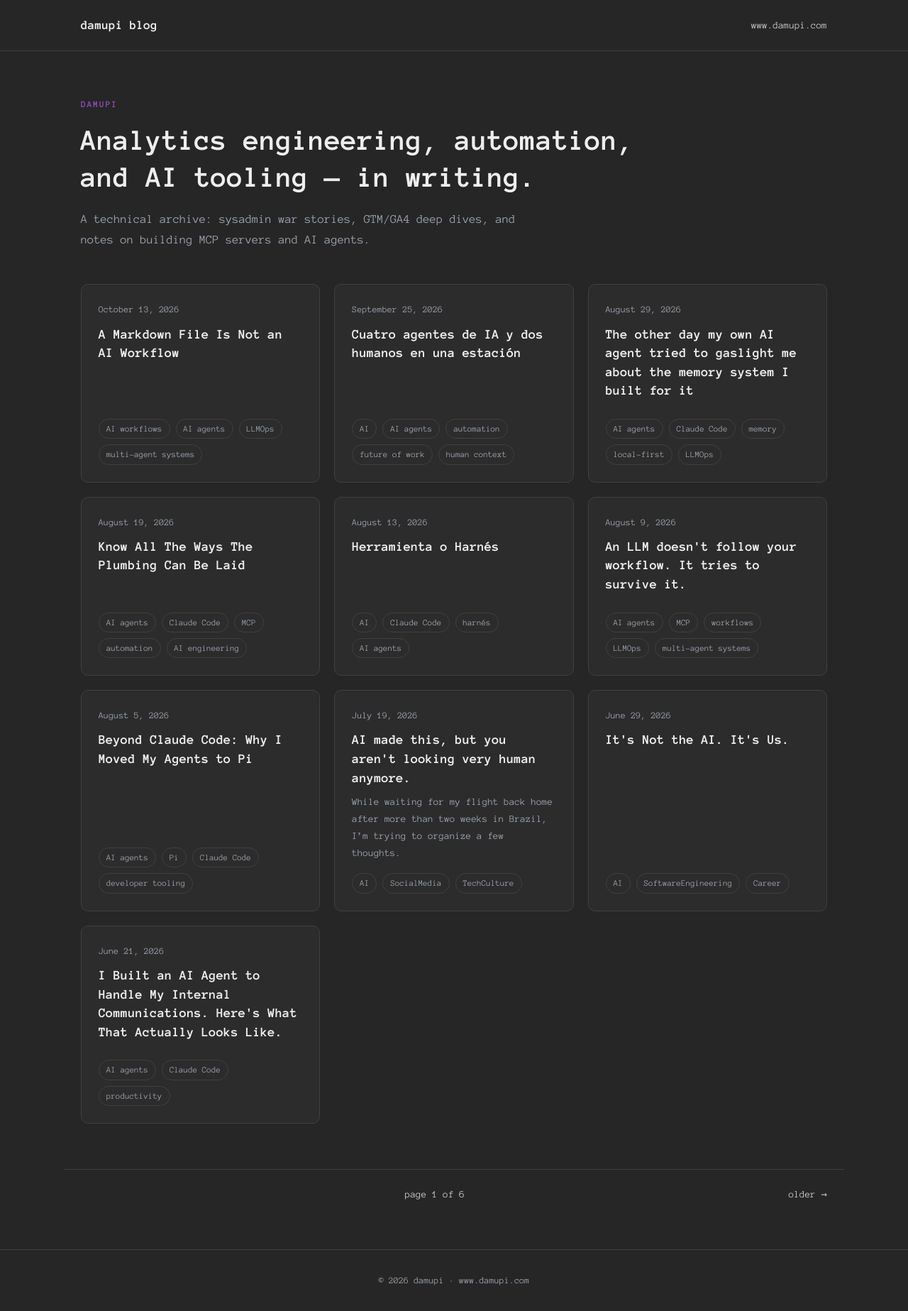
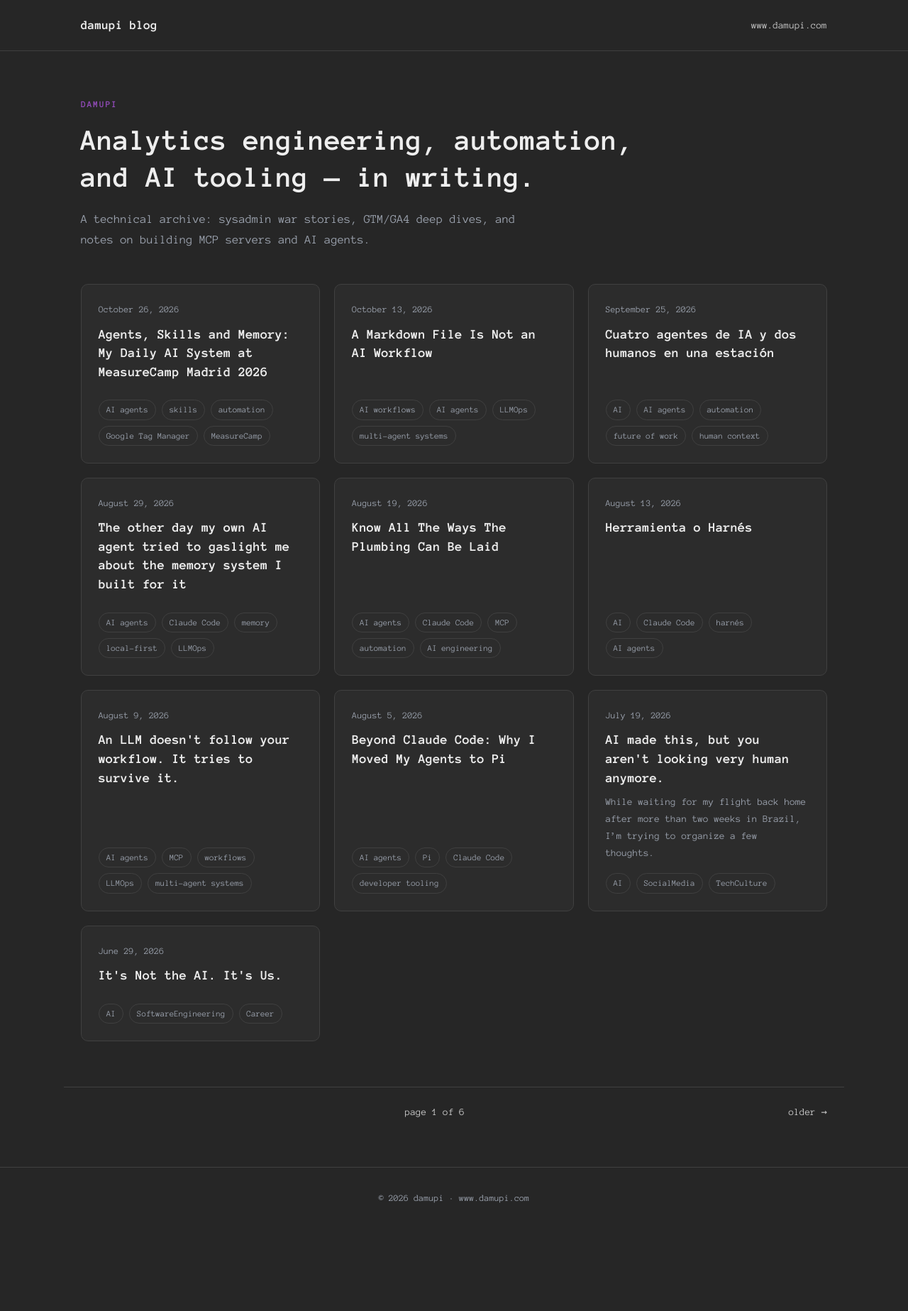
Before and after one commit to damupi/blog, a Jekyll site: the page built from index.html, in a window 1280 px wide. Shown: the whole page at 71% size. Built offline with Jekyll 4.4.1, drawn with Linux system fonts in a browser that asks for light colours; the list of posts is cut into pages by our own code; after the commit the page ends 1731 px from its top, so only the background shows below that; some of the changed lines change nothing that is shown.

Commit message:
Publish MeasureCamp Madrid 2026 session materials (#2)

```diff
--- /dev/null
+++ b/_posts/2026-10-26-agents-skills-and-memory-measurecamp-madrid-2026.md
@@ -0,0 +1,93 @@
+---
+title: "Agents, Skills and Memory: My Daily AI System at MeasureCamp Madrid 2026"
+date: 2026-10-26
+tags: ["AI agents", "skills", "automation", "Google Tag Manager", "MeasureCamp"]
+category: professional
+---
+
+![First-time speakers at MeasureCamp Madrid 2026](/img/2026-10-26-measurecamp-madrid-agents-skills-memory-1.jpg)
+
+This weekend I gave my first session at [**MeasureCamp Spain – Madrid 2026**](https://spain.measurecamp.org/).
+
+The session, *Agents, Skills and Memory: My Daily AI System*, received the **Best Session – From Data to Business Impact** award, sponsored by [JAKALA](https://www.jakala.com/).
+
+The award was a lovely surprise. What stayed with me even more was that the conversation continued after the scheduled end. People wanted to understand what was behind the demonstration and how the system worked outside a conference room.
+
+So I am sharing the slides and the supporting materials.
+
+## The task, not the architecture
+
+I did not want to spend thirty minutes giving people a tour of agent definitions and configuration files.
+
+Instead, the session followed one anonymised analytics task from beginning to end:
+
+1. An ambiguous tracking ticket arrives.
+2. A triage agent turns it into verifiable acceptance criteria.
+3. A specialised GTM agent prepares the implementation in an isolated workspace.
+4. A human reviews the diff and remains responsible for publishing.
+5. New evidence arrives, and the system investigates it before proposing a response.
+
+Only after completing the task did I reveal the layers behind it:
+
+- **Agents** define who is responsible for each part of the work.
+- **Skills** contain the procedures, conventions and safety rules.
+- **Tools** provide controlled access to the systems where work happens.
+- **Memory** preserves reusable decisions and findings between sessions.
+- **The human** approves sensitive actions and remains responsible for the outcome.
+
+The point was not that an agent could edit Google Tag Manager.
+
+The point was that it knew its responsibility, had the procedure and tools required to complete it, and knew where it had to stop.
+
+> **Automate the work. Do not delegate responsibility.**
+
+## The slides
+
+The presentation is in Spanish, as delivered at MeasureCamp Madrid.
+
+<div class="slide-deck">
+  <iframe src="/assets/slides/measurecamp-madrid-2026-agents-skills-memory.pdf#view=FitH" title="Agents, Skills and Memory – MeasureCamp Madrid 2026 slides" loading="lazy"></iframe>
+</div>
+
+[Download the slides as PDF](/assets/slides/measurecamp-madrid-2026-agents-skills-memory.pdf) · [Download the original PowerPoint](/assets/slides/measurecamp-madrid-2026-agents-skills-memory.pptx)
+
+## The materials behind the session
+
+I have also published a companion repository containing:
+
+- the slides;
+- an offline replay of the demonstration;
+- the fictional ticket and agent outputs;
+- the simplified system canvas;
+- the local dataLayer simulator used to explain the final debugging step.
+
+[Explore the MeasureCamp Madrid 2026 companion repository](https://github.com/damupi/measurecamp-madrid-2026-ai-setup).
+
+Everything in the public package has been reviewed and sanitised. It contains no company identifiers, production data, credentials or links to private systems.
+
+## The CLIs underneath the agents
+
+The agents are useful because they operate through tools with clear, inspectable interfaces. Three of the main command-line projects behind my daily setup are:
+
+- [`gafour`](https://github.com/damupi/gafour) for GA4 reporting and metadata inspection.
+- [`gtm-cli`](https://github.com/damupi/gtm-cli) for Google Tag Manager administration and controlled workspace workflows.
+- [`gaad-cli`](https://github.com/damupi/gaad-cli) for administering GA4 properties through the Admin API.
+
+A CLI alone is not an agent. The agent adds responsibility and limits. The skill adds the procedure. Memory adds reusable context. The CLI provides the deterministic interface through which the work is inspected and performed.
+
+That separation is what makes the system useful to me every day. It is also what makes it possible to stop before publication, ask for human approval and explain exactly what changed.
+
+You do not need twenty-seven agents to begin. Start with one repetitive task and define six things:
+
+- What result is the specialist responsible for?
+- What procedure does it need?
+- Which tools can it access?
+- What must it never do?
+- When must it return control to a human?
+- What is worth remembering for next time?
+
+**What repetitive part of your work would you turn into a specialist first?**
+
+---
+
+*These are my personal opinions. Not my employer's. I've been wrong before – feel free to tell me I'm wrong again.*
--- a/assets/css/style.css
+++ b/assets/css/style.css
@@ -279,6 +279,23 @@
   color: var(--accent);
 }
 
+.slide-deck {
+  position: relative;
+  width: 100%;
+  aspect-ratio: 16 / 10;
+  margin: 24px 0;
+  overflow: hidden;
+  border: 1px solid var(--border);
+  border-radius: 8px;
+  background: var(--bg-alt);
+}
+
+.slide-deck iframe {
+  width: 100%;
+  height: 100%;
+  border: 0;
+}
+
 /* footer */
 
 .site-footer {
```
Also changed, not shown: img/2026-10-26-measurecamp-madrid-agents-skills-memory-1.jpg (added), 2 other files.
